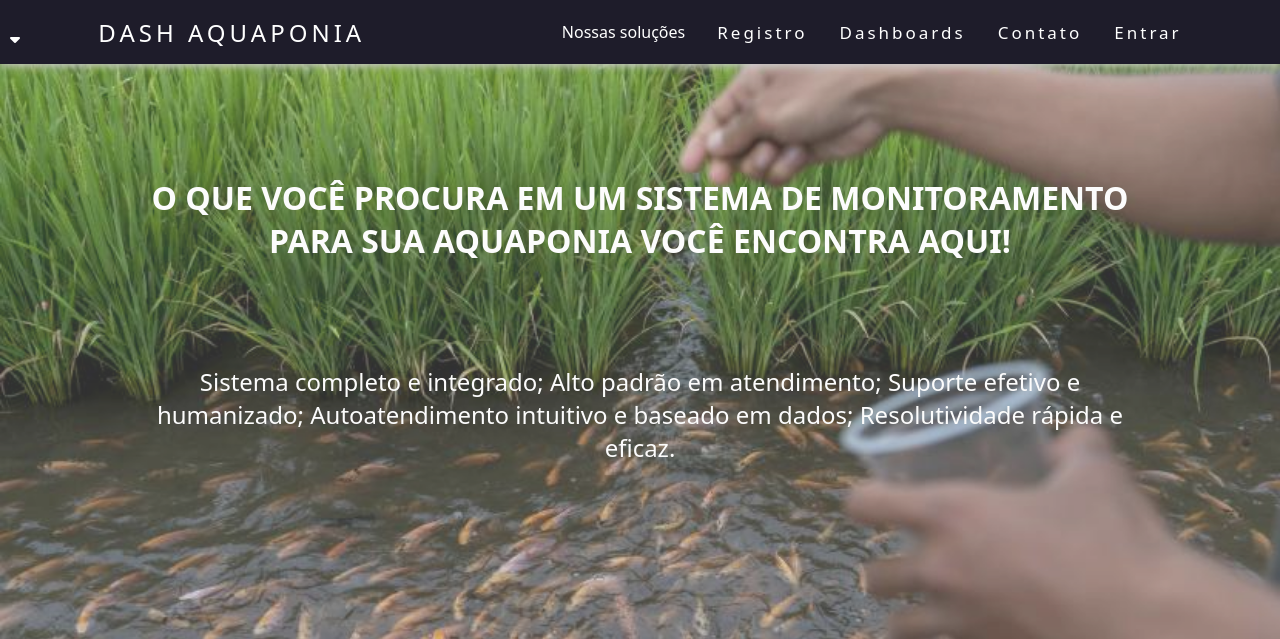
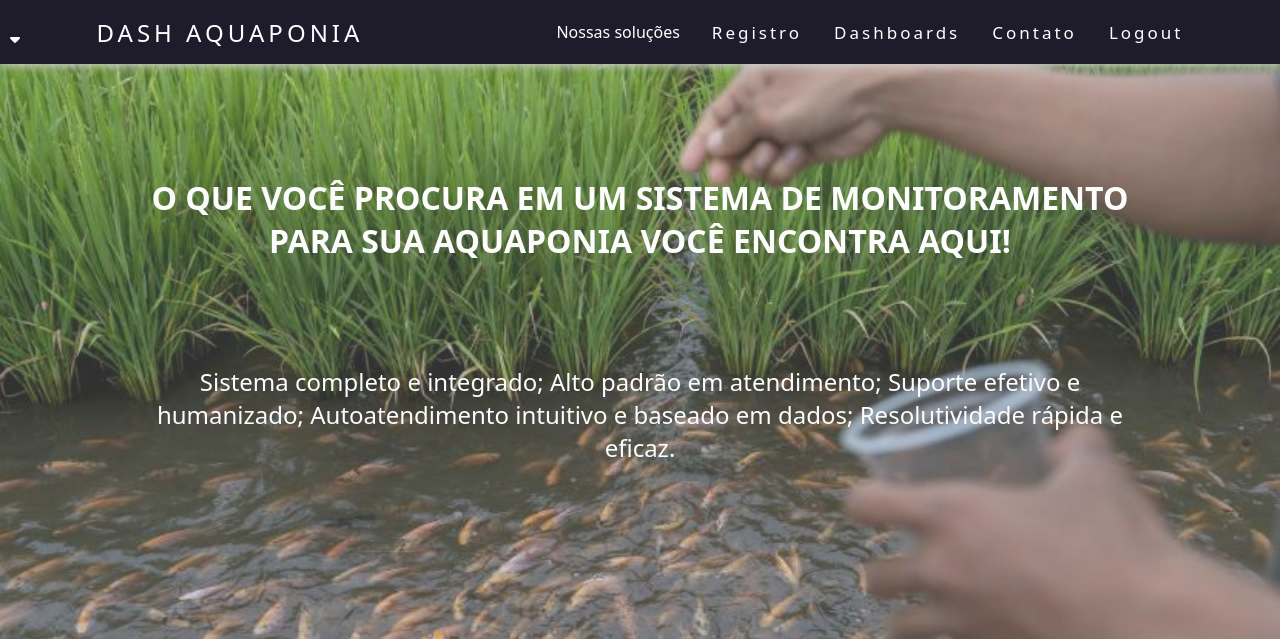
Before and after one commit to thainazanfolin/DashAquaponia, a Django app: template DashAquaponia/templates/index.html in a window 1280 px wide. Shown: the top 639 px of the page. Run offline with Django 4.2, Linux system fonts and the light colour scheme; the template is opened without the code that fills it, so the values that code supplies are empty; some libraries are stand-ins or nearby versions.

Commit message:
including Logout function

```diff
--- a/DashAquaponia/templates/index.html
+++ b/DashAquaponia/templates/index.html
@@ -39,7 +39,7 @@
                 <li class="nav-item"><a href="registro">Registro</a></li>
                 <li class="nav-item"><a href="dash">Dashboards</a></li>
                 <li class="nav-item"><a href="contato">Contato</a></li>
-                <li class="nav-item"><a href="login">Entrar</a></li>
+                <li class="nav-item"><a href="{% url 'DashAquaponia:logout' %}">Logout</a></li>
             </ul>
 
             <!-- <div class="btn-expandir">
--- a/DashAquaponia/urls.py
+++ b/DashAquaponia/urls.py
@@ -7,5 +7,6 @@ urlpatterns = [
     path('', views.IndexView.as_view(), name="index"),
     path('login/', views.LoginCadastroView, name="login"),
     path('dash/', views.DashAlface, name="dash"),
-    path('registro/', views.CadastroDash, name="registro")
+    path('registro/', views.CadastroDash, name="registro"),
+    path('logout/', views.logoutView, name="logout")
 ]
```
Also changed, not shown: DashAquaponia/views.py (+11 -0 lines).
